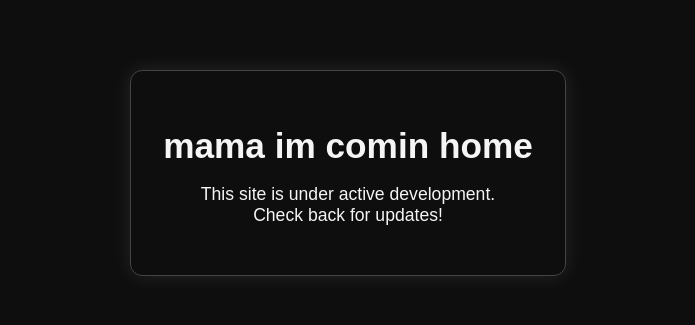
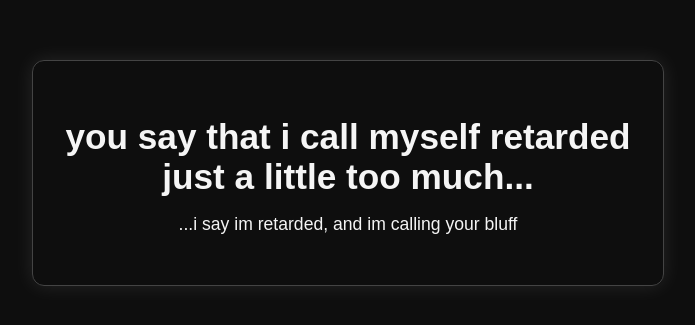
Before and after one commit to YuTTiVoN/yuttivon.github.io, a plain HTML site: page index.html in a window 1280 px wide. Shown: the part 227-552 px from the top of the page, without its empty margins (292-987 px from the left). Drawn offline with Linux system fonts and the light colour scheme.

Commit message:
Update index.html

```diff
--- a/index.html
+++ b/index.html
@@ -3,7 +3,7 @@
 <head>
   <meta charset="UTF-8" />
   <meta name="viewport" content="width=device-width, initial-scale=1.0" />
-  <title>times have changed</title>
+  <title>nothing ever changes</title>
   <style>
     body {
       font-family: Arial, sans-serif;
@@ -28,8 +28,8 @@
 </head>
 <body>
   <div class="box">
-    <h1>mama im comin home</h1>
-    <p>This site is under active development.<br>Check back for updates!</p>
+    <h1>you say that i call myself retarded <br>just a little too much...</h1>
+    <p>...i say im retarded, and im calling your bluff</p>
   </div>
 </body>
 </html>
```
